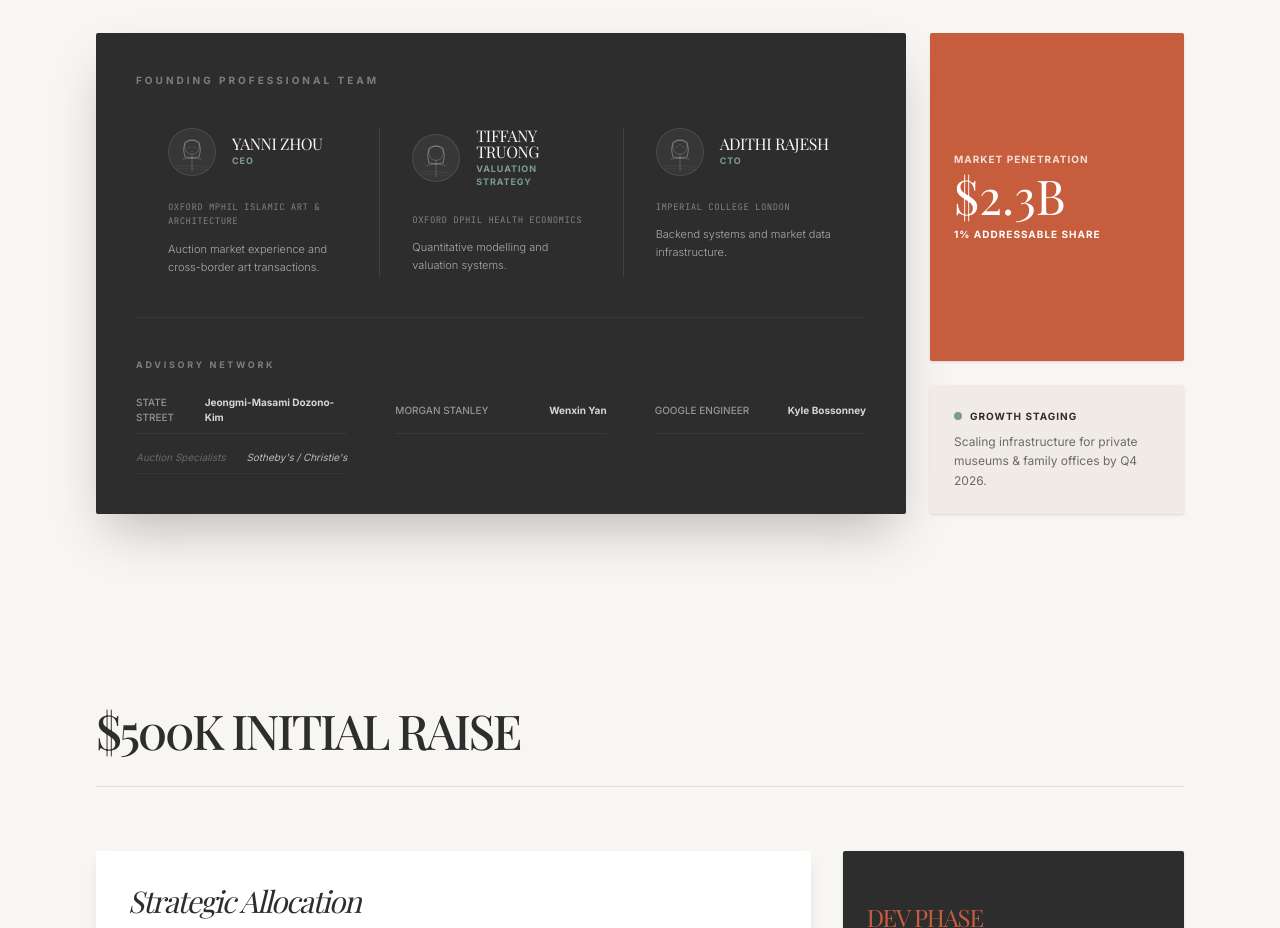
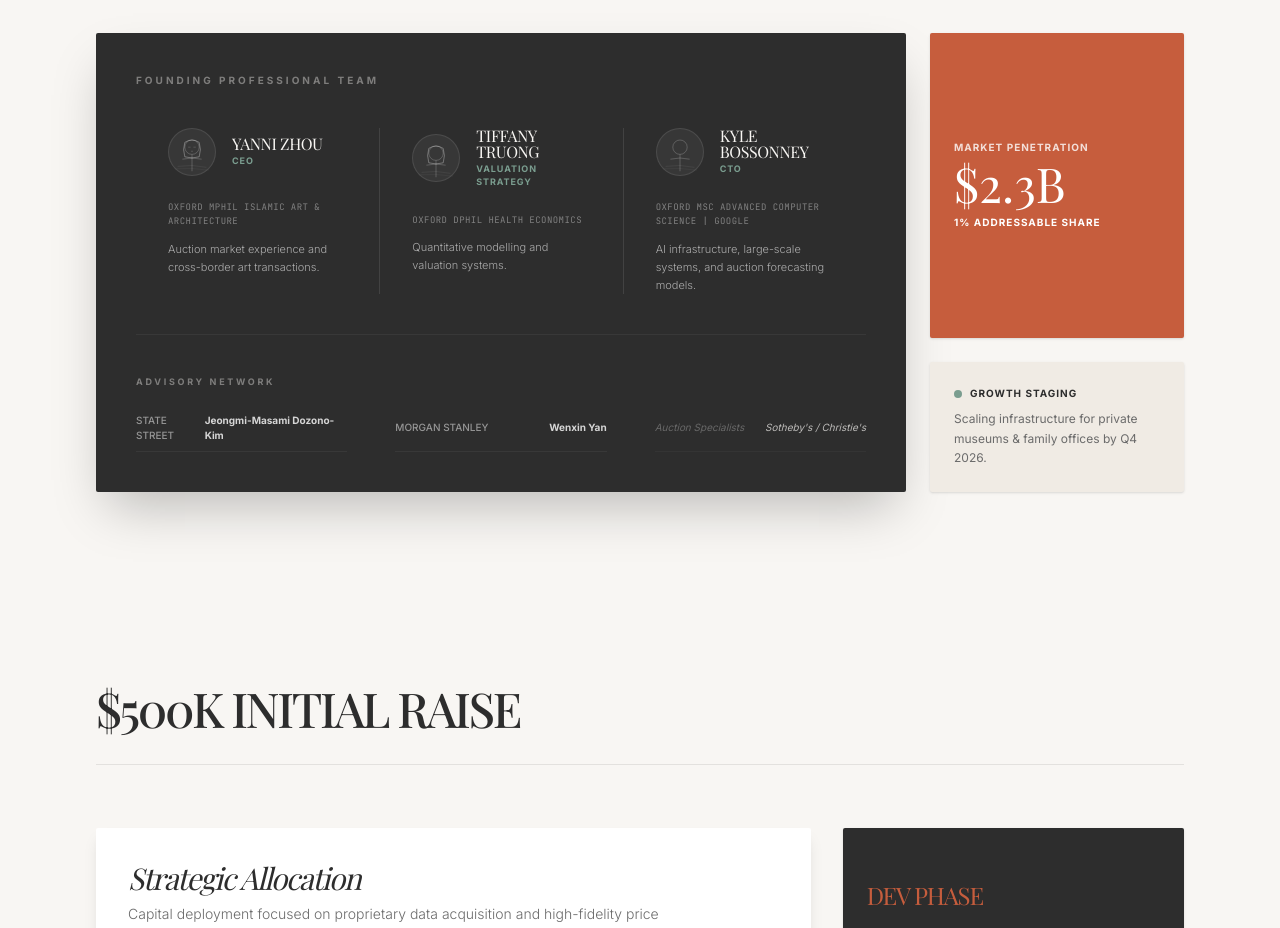
Before and after one commit to yanxthemighty/ArtValo-New, a React (Vite) app: page / in a window 1280 px wide. Shown: the part 4340-5268 px from the top of the page. Built offline with nearby package versions, Linux system fonts and the light colour scheme; a web font is replaced by a local one.

Commit message:
Update constants.ts

```diff
--- a/src/constants.ts
+++ b/src/constants.ts
@@ -23,11 +23,11 @@ export const FOUNDERS = [
     type: 'asian-female-2',
   },
   {
-    name: 'ADITHI RAJESH',
+    name: 'KYLE BOSSONNEY',
     role: 'CTO',
-    background: 'Imperial College London',
-    focus: 'Backend systems and market data infrastructure.',
-    type: 'indian-female',
+    background: 'Oxford MSc Advanced Computer Science | Google',
+    focus: 'AI infrastructure, large-scale systems, and auction forecasting models.',
+    type: 'white-male-sketch',
   },
 ];
 
@@ -42,9 +42,4 @@ export const ADVISORS = [
     role: 'Morgan Stanley VP specializing in market analysis',
     type: 'asian-female-sketch-2',
   },
-  {
-    name: 'Kyle Bossonney',
-    role: 'Google engineer advising AI-ready infrastructure',
-    type: 'white-male-sketch',
-  },
 ];
```
